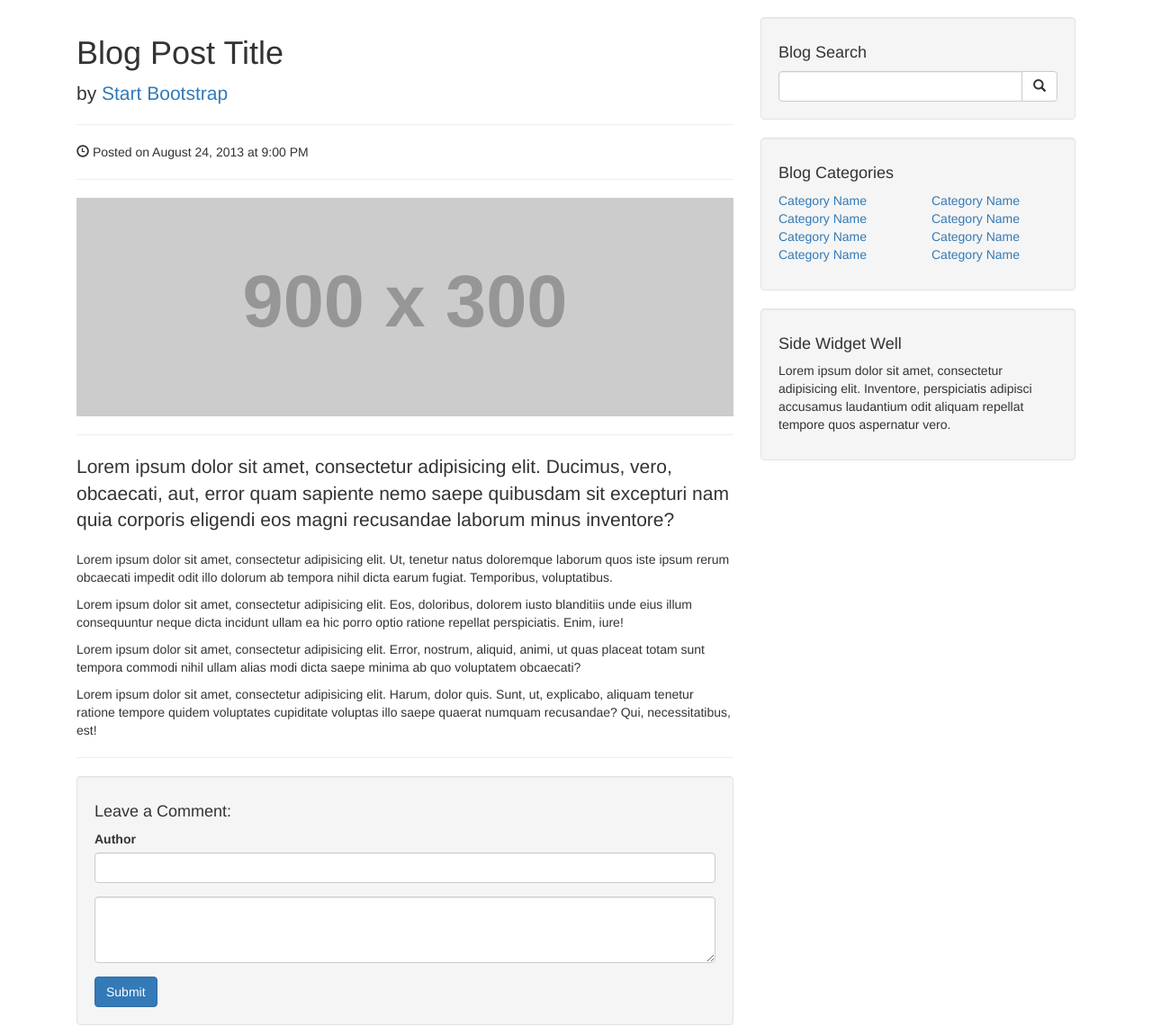
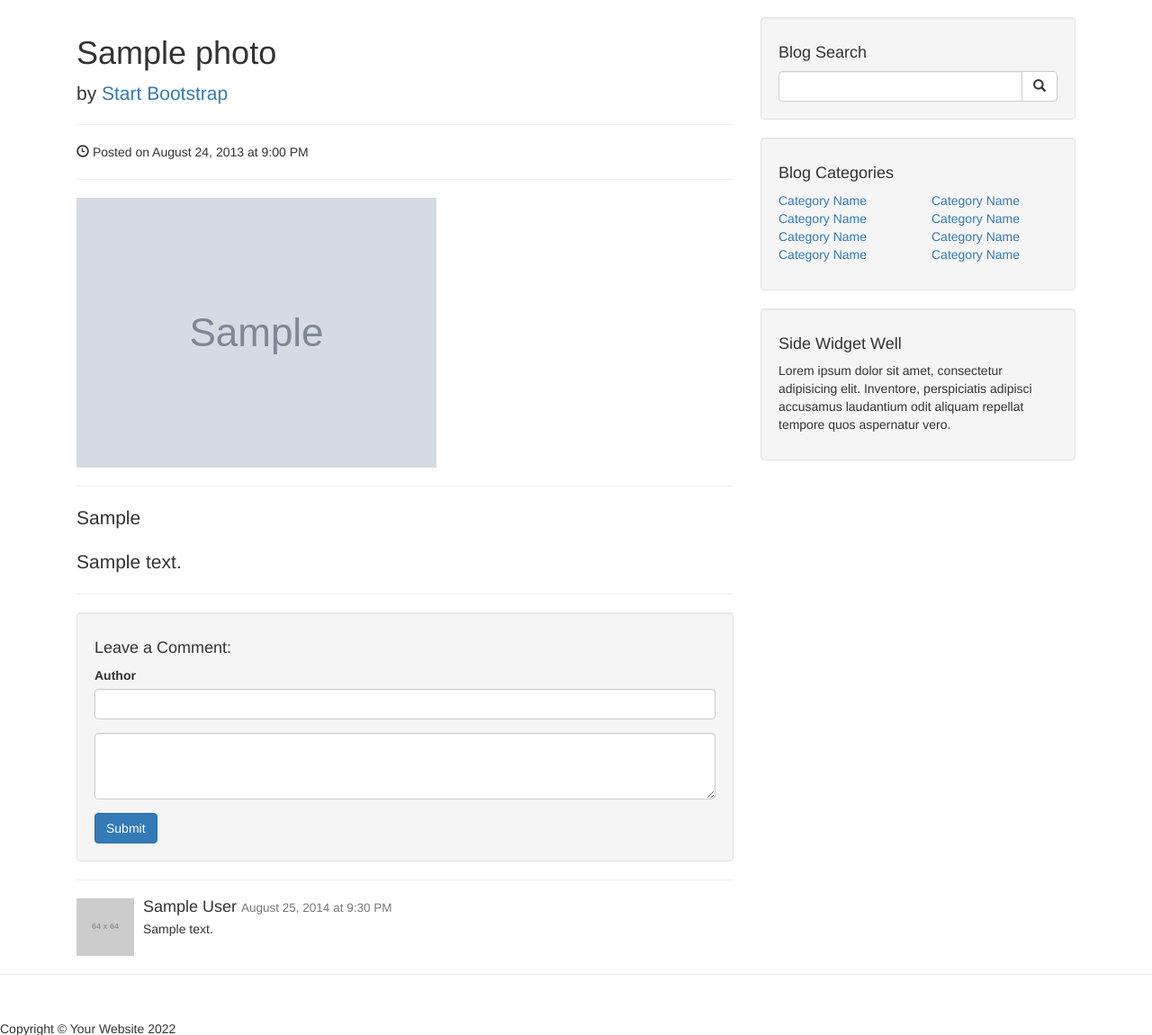
Before and after one commit to anonaba/cms_gallery, a PHP site: page /photo.php?id=1 in a window 1280 px wide. Shown: the part 51-1202 px from the top of the page at 90% size. Run offline with PHP 8.4, Linux system fonts and the light colour scheme; tables that the repository leaves empty or names only in its code hold one stand-in row (values such as "Sample post"); grey boxes marked "Sample" are stand-in pictures; grey boxes labelled with a size stand in for pictures from a placeholder-image service; some libraries are stand-ins or nearby versions.

Commit message:
added gallery system functions

```diff
--- a/photo.php
+++ b/photo.php
@@ -40,7 +40,7 @@ $comments = Comment::find_the_comments($photo->id);
                 <!-- Blog Post -->
 
                 <!-- Title -->
-                <h1>Blog Post Title</h1>
+                <h1><?= $photo->title; ?></h1>
 
                 <!-- Author -->
                 <p class="lead">
@@ -55,16 +55,13 @@ $comments = Comment::find_the_comments($photo->id);
                 <hr>
 
                 <!-- Preview Image -->
-                <img class="img-responsive" src="http://placehold.it/900x300" alt="">
+                <img class="img-responsive" src="admin/<?= $photo->picture_path(); ?>" alt="">
 
                 <hr>
 
                 <!-- Post Content -->
-                <p class="lead">Lorem ipsum dolor sit amet, consectetur adipisicing elit. Ducimus, vero, obcaecati, aut, error quam sapiente nemo saepe quibusdam sit excepturi nam quia corporis eligendi eos magni recusandae laborum minus inventore?</p>
-                <p>Lorem ipsum dolor sit amet, consectetur adipisicing elit. Ut, tenetur natus doloremque laborum quos iste ipsum rerum obcaecati impedit odit illo dolorum ab tempora nihil dicta earum fugiat. Temporibus, voluptatibus.</p>
-                <p>Lorem ipsum dolor sit amet, consectetur adipisicing elit. Eos, doloribus, dolorem iusto blanditiis unde eius illum consequuntur neque dicta incidunt ullam ea hic porro optio ratione repellat perspiciatis. Enim, iure!</p>
-                <p>Lorem ipsum dolor sit amet, consectetur adipisicing elit. Error, nostrum, aliquid, animi, ut quas placeat totam sunt tempora commodi nihil ullam alias modi dicta saepe minima ab quo voluptatem obcaecati?</p>
-                <p>Lorem ipsum dolor sit amet, consectetur adipisicing elit. Harum, dolor quis. Sunt, ut, explicabo, aliquam tenetur ratione tempore quidem voluptates cupiditate voluptas illo saepe quaerat numquam recusandae? Qui, necessitatibus, est!</p>
+                <p class="lead"><?= $photo->caption; ?></p>
+                <p class="lead"><?= $photo->description; ?></p>
 
                 <hr>
 
```
Also changed, not shown: index.php (+24 -15 lines), admin/images/images-4.jpg (added), admin/images/images-5.jpg (added), admin/images/images-6.jpg (added), admin/images/images-7.jpg (added).
